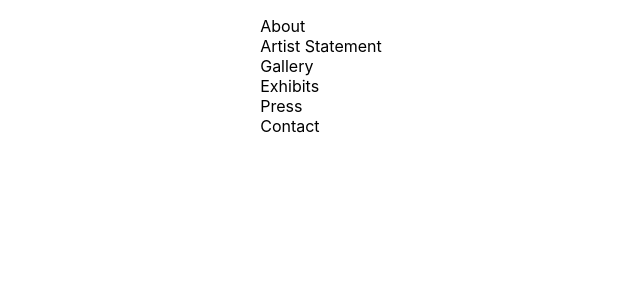
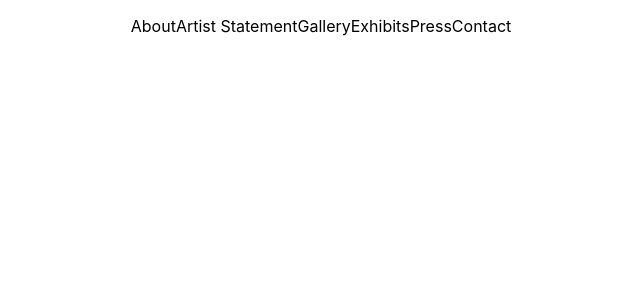
Before and after one commit to jenna-m/norman-ed, a React (Create React App) app in the folder client/: page / in a window 1280 px wide. Shown: the top 300 px of the page, without its empty margins (319-959 px from the left). Built offline with nearby package versions, Linux system fonts and the light colour scheme.

Commit message:
Update navbar.js

```diff
--- a/client/src/components/navbar.js
+++ b/client/src/components/navbar.js
@@ -5,6 +5,7 @@ class Navbar extends React.Component {
     render() {
         return (
             <div className="navbar" role="navigation" aria-label="Main">
+                <div className="menu">
                     <ul>
                         <li>About</li>
                         <li>Artist Statement</li>
@@ -14,6 +15,7 @@ class Navbar extends React.Component {
                         <li>Contact</li>
                     </ul>
                 </div>
+            </div>
         );
     }
 }
```
Lines whose indentation alone changed are shown as unchanged.
